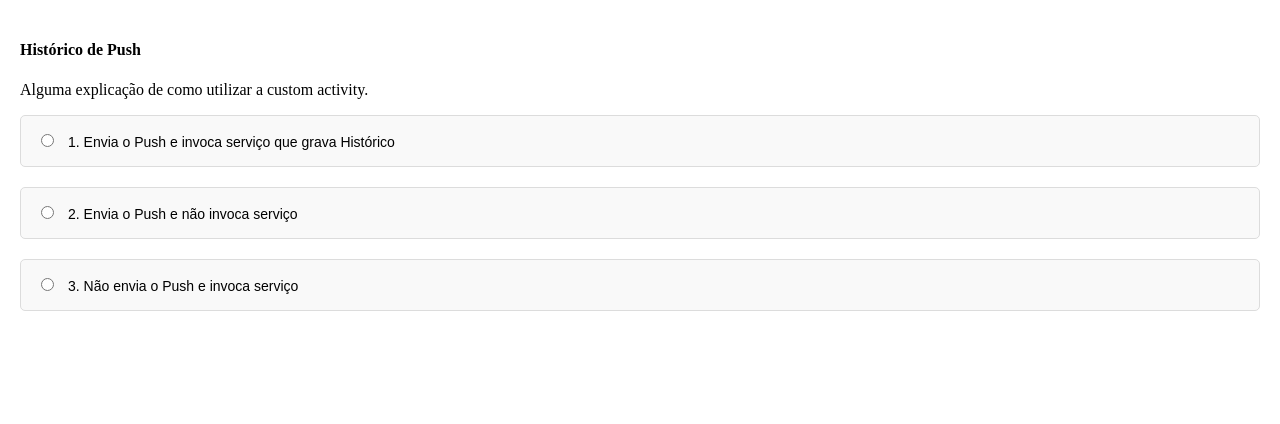
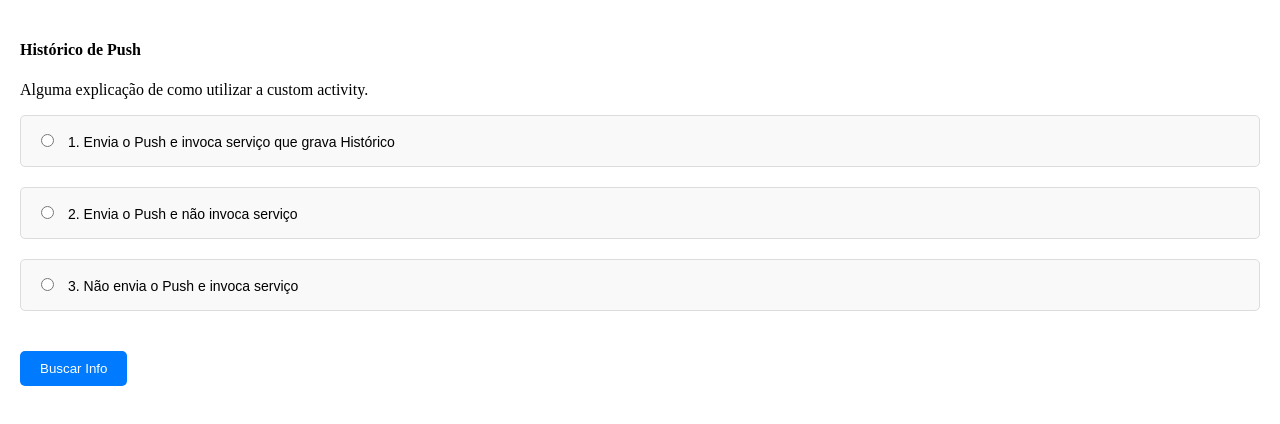
Before and after one commit to annamuniz95/Template_CA, a website: page public/index.html in a window 1280 px wide. Drawn offline with nearby package versions, Linux system fonts and the light colour scheme.

Commit message:
add alerta de outra página

```diff
--- a/public/index.html
+++ b/public/index.html
@@ -9,6 +9,7 @@
     <link rel="stylesheet" href="css/styles.css">
     <script src="https://code.jquery.com/jquery-3.6.0.min.js"></script>
     <script type="text/javascript" src="js/require.js"></script>
+    <script type="text/javascript" src="../public/js/getPushInformation.js"></script>
     <script type="text/javascript">
         (function () {
             var config = {
@@ -78,9 +79,15 @@
                         <input type="radio" name="push_option" id="opcao_3" value="3">
                         <label for="opcao_3">3. Não envia o Push e invoca serviço</label>
                     </div>
+
+                    <button type="button" id="buscarinfo" onclick="retornarMensagem()">Buscar Info</button>
                 </form>
             </main>
         </div>
     </div>
 </body>
+
+<script>
+
+</script>
 </html>
--- a/public/js/getPushInformation.js
+++ b/public/js/getPushInformation.js
@@ -75,3 +75,10 @@ async function authenticate() {
 
 
 module.exports = {estruturaJornada};*/
+
+
+'use strict';
+
+function retornarMensagem(){
+    alert("voce clicou aqui");
+}
```
